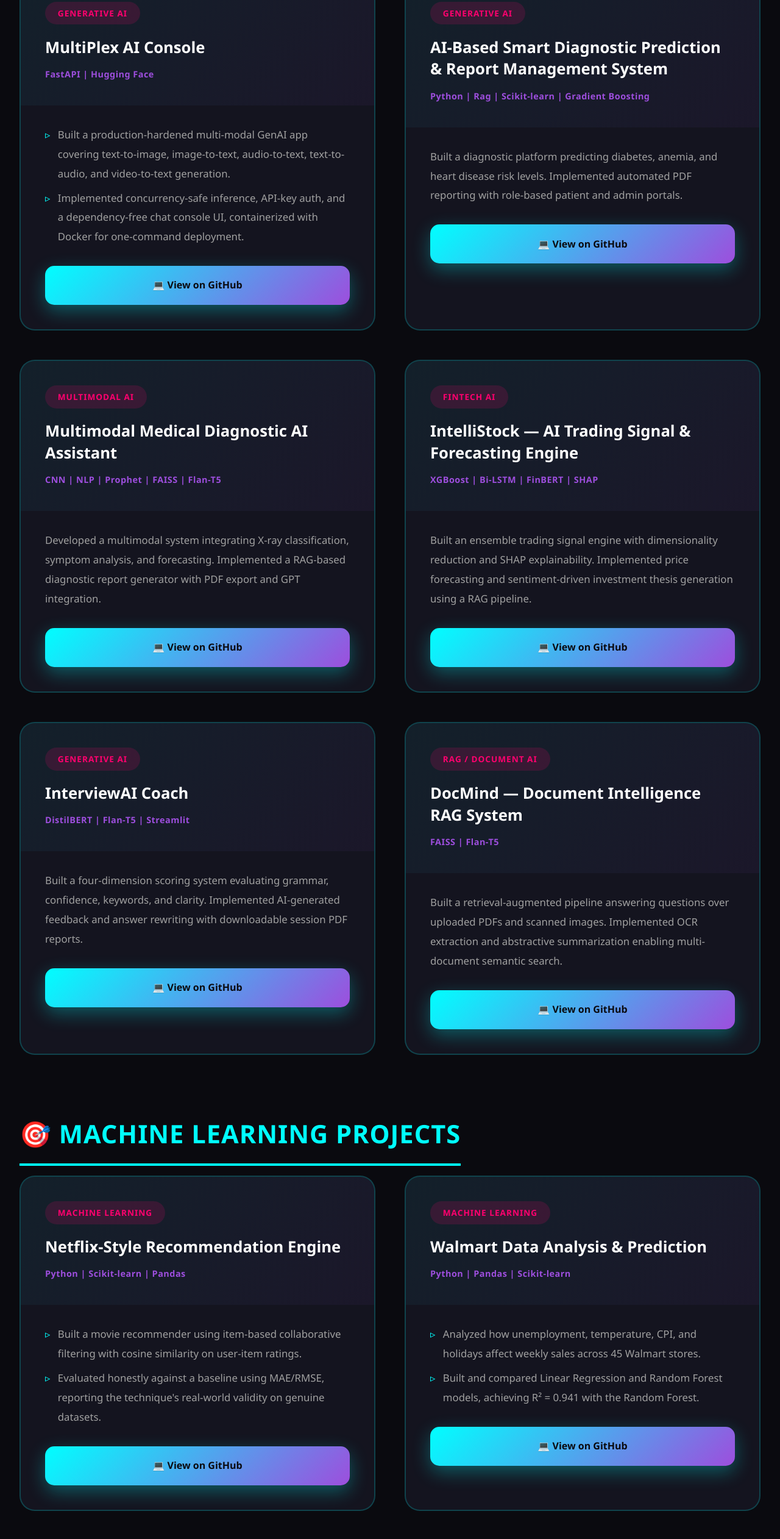
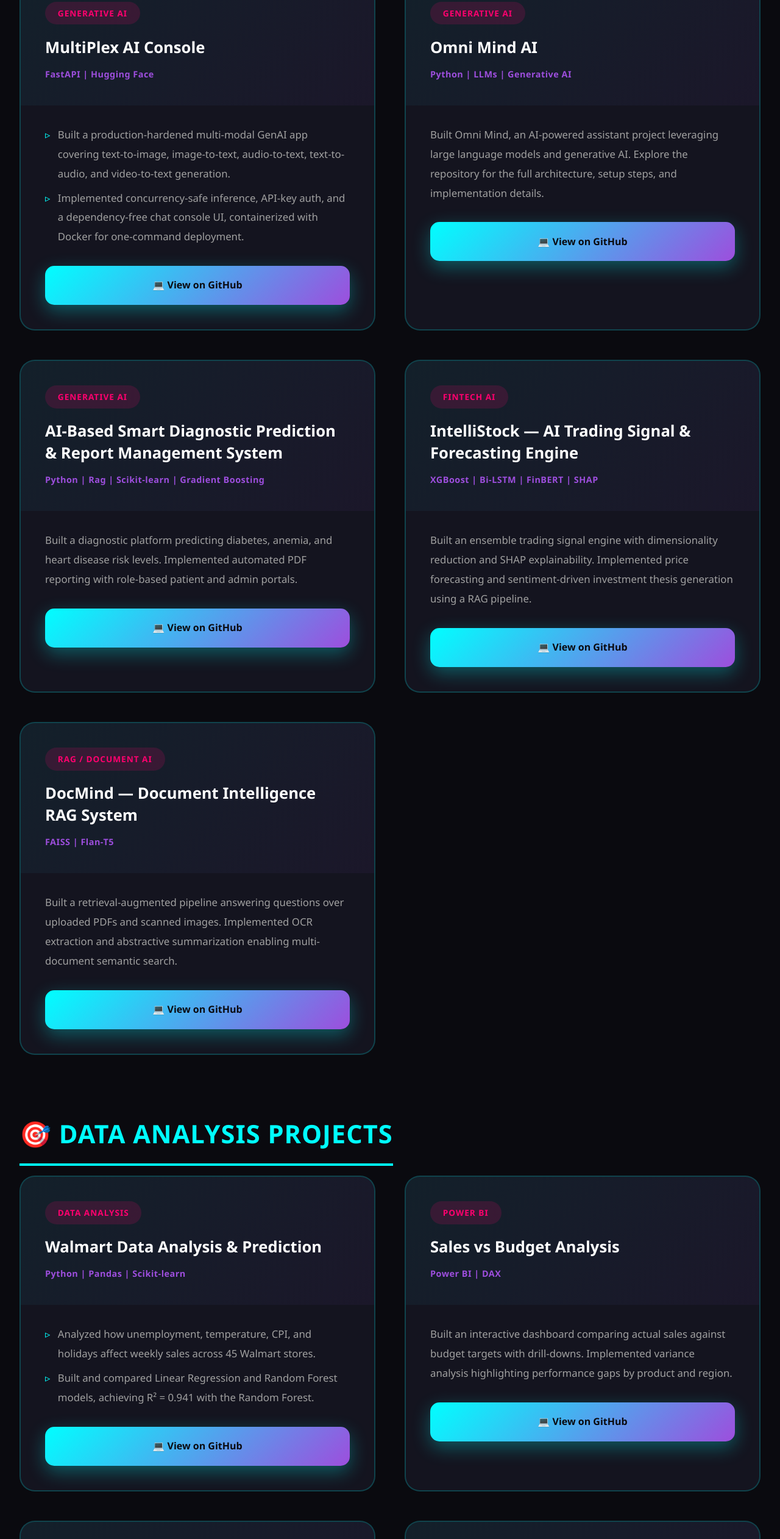
Before and after one commit to nismafathima/portfolio.AI-ML-and-DS, a plain HTML site: page index.html in a window 1280 px wide. Shown: the part 4063-6587 px from the top of the page at 61% size. Drawn offline with Linux system fonts and the light colour scheme.

Commit message:
Update index.html

```diff
--- a/index.html
+++ b/index.html
@@ -691,24 +691,24 @@
                 <div class="project-card">
                     <div class="project-header">
                         <span class="project-label">Generative AI</span>
+                        <h4 class="project-name">Omni Mind AI</h4>
+                        <p class="project-stack">Python | LLMs | Generative AI</p>
+                    </div>
+                    <div class="project-body">
+                        <p class="project-desc">Built Omni Mind, an AI-powered assistant project leveraging large language models and generative AI. Explore the repository for the full architecture, setup steps, and implementation details.</p>
+                        <a href="https://github.com/nismafathima/Omni-Mind--AI" target="_blank" class="github-btn">💻 View on GitHub</a>
+                    </div>
+                </div>
+
+                <div class="project-card">
+                    <div class="project-header">
+                        <span class="project-label">Generative AI</span>
                         <h4 class="project-name">AI-Based Smart Diagnostic Prediction & Report Management System</h4>
                         <p class="project-stack">Python | Rag | Scikit-learn | Gradient Boosting </p>
                     </div>
                     <div class="project-body">
                         <p class="project-desc">Built a diagnostic platform predicting diabetes, anemia, and heart disease risk levels. Implemented automated PDF reporting with role-based patient and admin portals.</p>
                         <a href="https://github.com/nismafathima/AI--Smart--Diagnostic-System" target="_blank" class="github-btn">💻 View on GitHub</a>
-                    </div>
-                </div>
-
-                <div class="project-card">
-                    <div class="project-header">
-                        <span class="project-label">Multimodal AI</span>
-                        <h4 class="project-name">Multimodal Medical Diagnostic AI Assistant</h4>
-                        <p class="project-stack">CNN | NLP | Prophet | FAISS | Flan-T5</p>
-                    </div>
-                    <div class="project-body">
-                        <p class="project-desc">Developed a multimodal system integrating X-ray classification, symptom analysis, and forecasting. Implemented a RAG-based diagnostic report generator with PDF export and GPT integration.</p>
-                        <a href="https://github.com/nismafathima/Medical-diagnostic-AI" target="_blank" class="github-btn">💻 View on GitHub</a>
                     </div>
                 </div>
 
@@ -721,18 +721,6 @@
                     <div class="project-body">
                         <p class="project-desc">Built an ensemble trading signal engine with dimensionality reduction and SHAP explainability. Implemented price forecasting and sentiment-driven investment thesis generation using a RAG pipeline.</p>
                         <a href="https://github.com/nismafathima/Intellistock-AI" target="_blank" class="github-btn">💻 View on GitHub</a>
-                    </div>
-                </div>
-
-                <div class="project-card">
-                    <div class="project-header">
-                        <span class="project-label">Generative AI</span>
-                        <h4 class="project-name">InterviewAI Coach</h4>
-                        <p class="project-stack">DistilBERT | Flan-T5 | Streamlit</p>
-                    </div>
-                    <div class="project-body">
-                        <p class="project-desc">Built a four-dimension scoring system evaluating grammar, confidence, keywords, and clarity. Implemented AI-generated feedback and answer rewriting with downloadable session PDF reports.</p>
-                        <a href="https://github.com/nismafathima/Interview-AI-coach" target="_blank" class="github-btn">💻 View on GitHub</a>
                     </div>
                 </div>
 
@@ -752,29 +740,14 @@
         </div>
         <!-- END Featured AI Projects -->
 
-        <!-- Machine Learning -->
+        <!-- Data Analysis -->
         <div class="category-wrapper">
-            <h3 class="category-header">🎯 Machine Learning Projects</h3>
+            <h3 class="category-header">🎯 Data Analysis Projects</h3>
             <div class="projects-grid">
 
                 <div class="project-card">
                     <div class="project-header">
-                        <span class="project-label">Machine Learning</span>
-                        <h4 class="project-name">Netflix-Style Recommendation Engine</h4>
-                        <p class="project-stack">Python | Scikit-learn | Pandas</p>
-                    </div>
-                    <div class="project-body">
-                        <ul class="feature-list">
-                            <li>Built a movie recommender using item-based collaborative filtering with cosine similarity on user-item ratings.</li>
-                            <li>Evaluated honestly against a baseline using MAE/RMSE, reporting the technique's real-world validity on genuine datasets.</li>
-                        </ul>
-                        <a href="https://github.com/nismafathima/Netflix--ML-project" target="_blank" class="github-btn">💻 View on GitHub</a>
-                    </div>
-                </div>
-
-                <div class="project-card">
-                    <div class="project-header">
-                        <span class="project-label">Machine Learning</span>
+                        <span class="project-label">Data Analysis</span>
                         <h4 class="project-name">Walmart Data Analysis & Prediction</h4>
                         <p class="project-stack">Python | Pandas | Scikit-learn</p>
                     </div>
@@ -789,27 +762,27 @@
 
                 <div class="project-card">
                     <div class="project-header">
-                        <span class="project-label">Machine Learning</span>
-                        <h4 class="project-name">COVID-19 Trend Analysis Time series Forcasting</h4>
-                        <p class="project-stack">Python | Pandas | Prophet | Plotly</p>
+                        <span class="project-label">Power BI</span>
+                        <h4 class="project-name">Sales vs Budget Analysis</h4>
+                        <p class="project-stack">Power BI | DAX</p>
                     </div>
                     <div class="project-body">
-                        <ul class="feature-list">
-                            <li>Analyzed global and India-specific pandemic trends across cases, deaths, and recovery using live JHU CSSE data.</li>
-                            <li>Built a seven-day forecasting model with confidence intervals using Prophet, validated against historical fit.</li>
-                        </ul>
-                        <a href="https://github.com/nismafathima/Covid-19-Time-series-Forecasting" target="_blank" class="github-btn">💻 View on GitHub</a>
+                        <p class="project-desc">Built an interactive dashboard comparing actual sales against budget targets with drill-downs. Implemented variance analysis highlighting performance gaps by product and region.</p>
+                        <a href="https://github.com/nismafathima/salaes-analysis-power-bi" target="_blank" class="github-btn">💻 View on GitHub</a>
                     </div>
                 </div>
 
-            </div>
-        </div>
-        <!-- END Machine Learning -->
-
-        <!-- SQL -->
-        <div class="category-wrapper">
-            <h3 class="category-header">🗄️ SQL Projects</h3>
-            <div class="projects-grid">
+                <div class="project-card">
+                    <div class="project-header">
+                        <span class="project-label">Power BI</span>
+                        <h4 class="project-name">Heart Disease Risk Analysis</h4>
+                        <p class="project-stack">Power BI | EDA</p>
+                    </div>
+                    <div class="project-body">
+                        <p class="project-desc">Built an interactive dashboard analyzing cholesterol, blood pressure, and glucose risk factors. Designed correlation visualizations linking clinical indicators to disease occurrence patterns.</p>
+                        <a href="https://github.com/nismafathima/Heart-analysiss-power-bi-" target="_blank" class="github-btn">💻 View on GitHub</a>
+                    </div>
+                </div>
 
                 <div class="project-card">
                     <div class="project-header">
@@ -835,7 +808,7 @@
 
             </div>
         </div>
-        <!-- END SQL -->
+        <!-- END Data Analysis -->
 
         <!-- Excel -->
         <div class="category-wrapper">
@@ -856,39 +829,6 @@
             </div>
         </div>
         <!-- END Excel -->
-
-        <!-- Power BI -->
-        <div class="category-wrapper">
-            <h3 class="category-header">📊 Power BI Projects</h3>
-            <div class="projects-grid">
-
-                <div class="project-card">
-                    <div class="project-header">
-                        <span class="project-label">Power BI</span>
-                        <h4 class="project-name">Sales vs Budget Analysis</h4>
-                        <p class="project-stack">Power BI | DAX</p>
-                    </div>
-                    <div class="project-body">
-                        <p class="project-desc">Built an interactive dashboard comparing actual sales against budget targets with drill-downs. Implemented variance analysis highlighting performance gaps by product and region.</p>
-                        <a href="https://github.com/nismafathima/salaes-analysis-power-bi" target="_blank" class="github-btn">💻 View on GitHub</a>
-                    </div>
-                </div>
-
-                <div class="project-card">
-                    <div class="project-header">
-                        <span class="project-label">Power BI</span>
-                        <h4 class="project-name">Heart Disease Risk Analysis</h4>
-                        <p class="project-stack">Power BI | EDA</p>
-                    </div>
-                    <div class="project-body">
-                        <p class="project-desc">Built an interactive dashboard analyzing cholesterol, blood pressure, and glucose risk factors. Designed correlation visualizations linking clinical indicators to disease occurrence patterns.</p>
-                        <a href="https://github.com/nismafathima/Heart-analysiss-power-bi-" target="_blank" class="github-btn">💻 View on GitHub</a>
-                    </div>
-                </div>
-
-            </div>
-        </div>
-        <!-- END Power BI -->
 
         <!-- Statistics -->
         <div class="category-wrapper">
```
